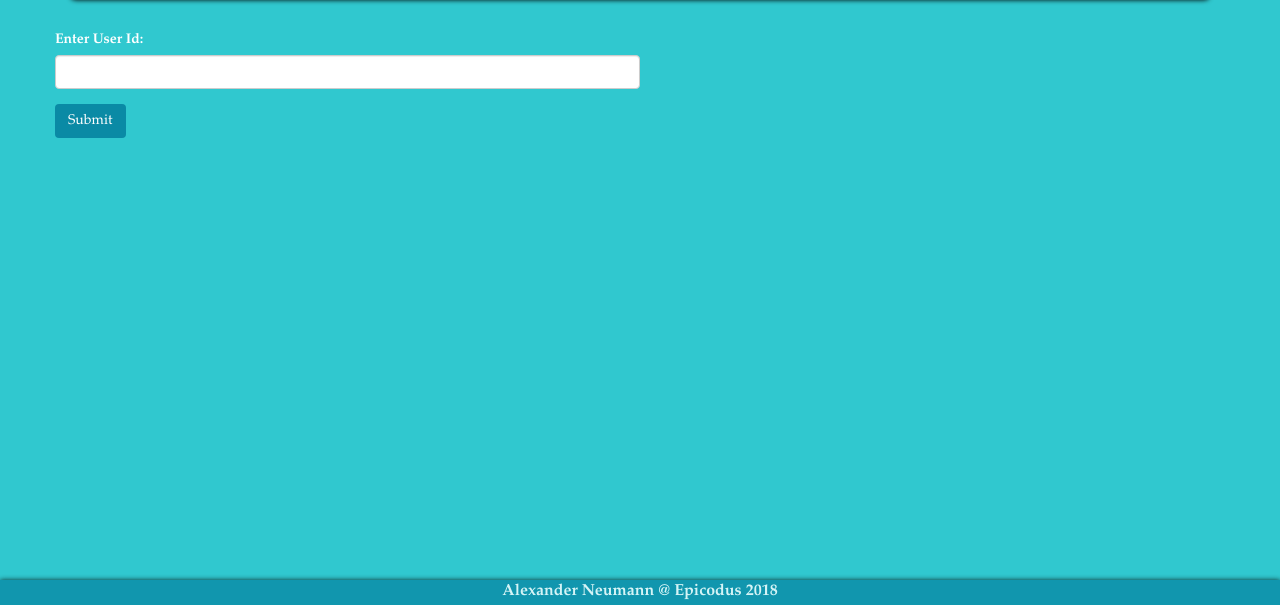
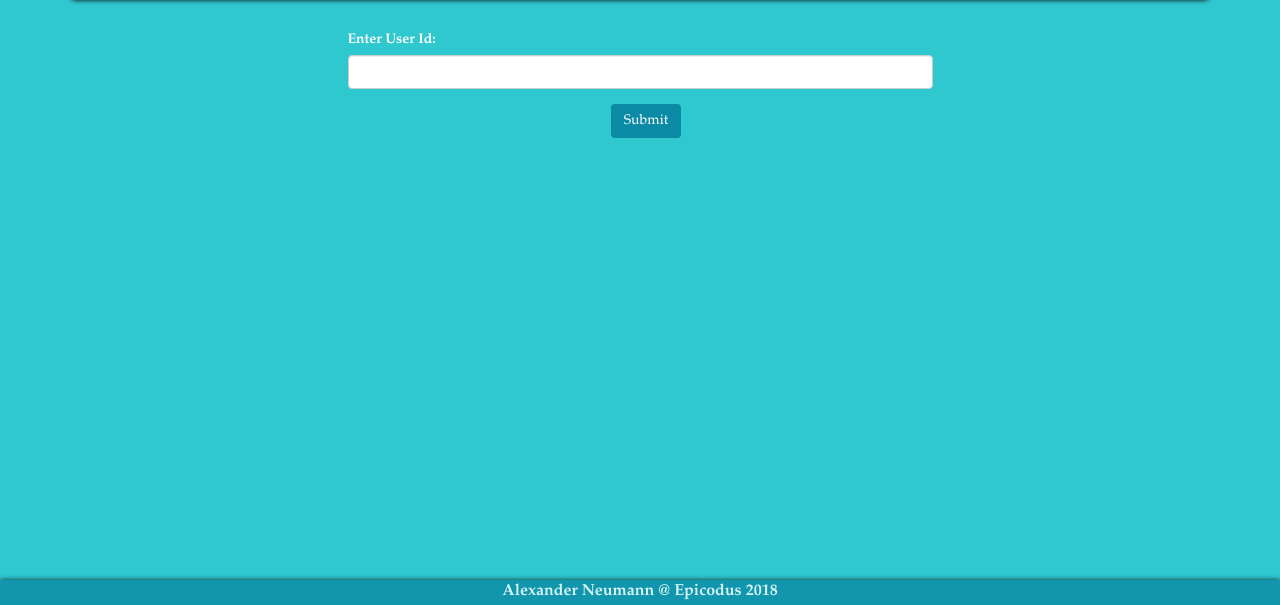
Before and after one commit to neumanna94/APIPracticeStack, a website built with webpack: page src/index.html in a window 1280 px wide. Shown: the part 195-800 px from the top of the page. Built offline with nearby package versions, Linux system fonts and the light colour scheme.

Commit message:
Final update for this practice project.

```diff
--- a/css/styles.css
+++ b/css/styles.css
@@ -61,9 +61,13 @@ a:hover {
 }
 .form-control{
   width: 50%;
+  margin-left: 25%;
+}
+.form-group label {
+  margin-left: 25%;
 }
 .btn{
-
+  margin-left: 47.5%;
   background-color: #0A8AA5;
 }
 .btn:hover {
--- a/src/index.html
+++ b/src/index.html
@@ -4,7 +4,7 @@
     <title>API Practice</title>
     <meta name="viewport" content="initial-scale=1.0">
     <meta charset="utf-8">
-    <link rel="icon" href="http://icons.iconarchive.com/icons/graphicloads/polygon/256/traffic-signal-icon.png">
+    <link rel="icon" href="http://lhscc.org.uk/wp-content/uploads/2014/12/cropped-favicon.png">
     <link rel='stylesheet' href='https://maxcdn.bootstrapcdn.com/bootstrap/3.2.0/css/bootstrap.min.css'>
   </head>
 <body>
```
Also changed, not shown: readme.md.
